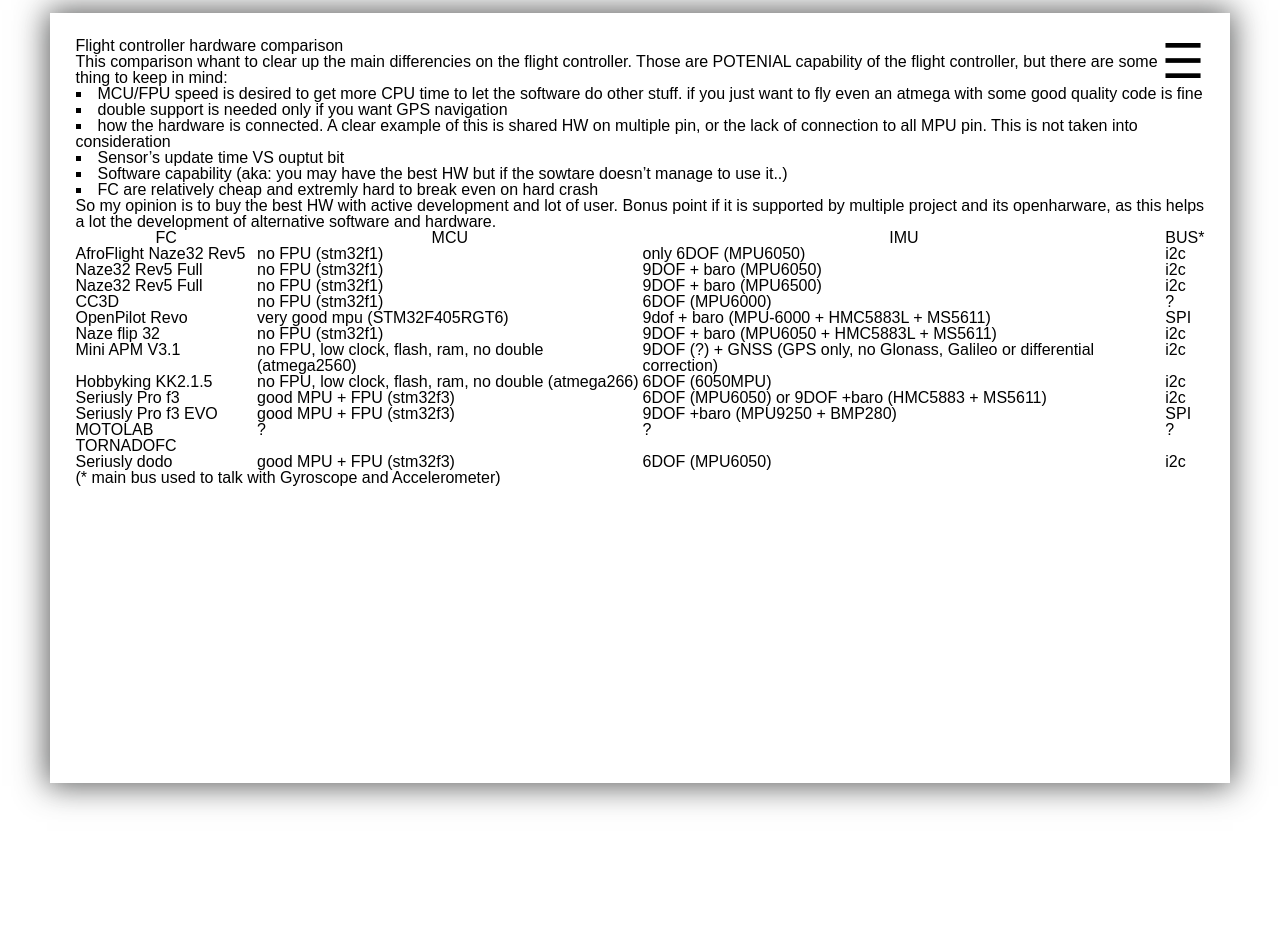
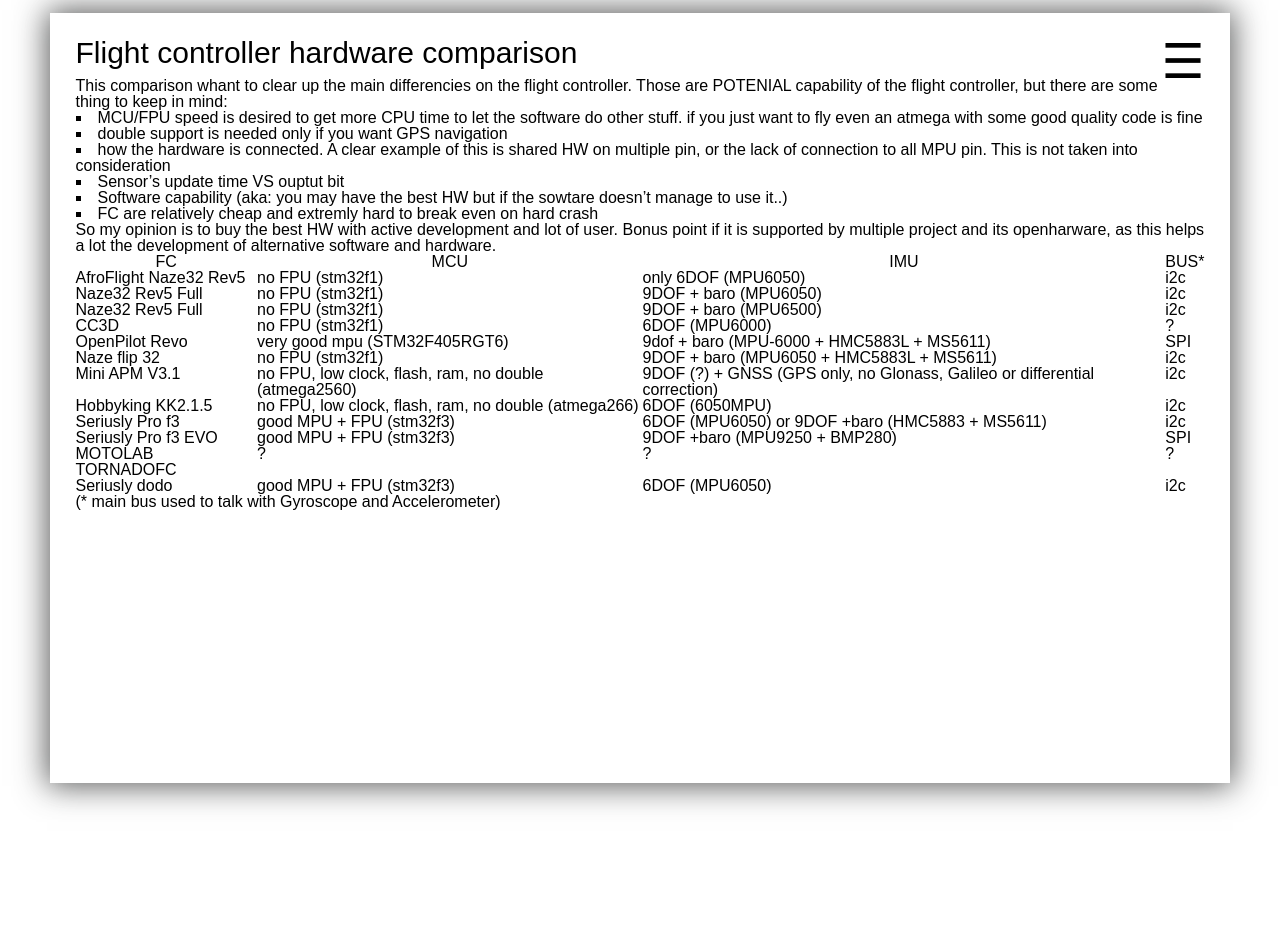
Before and after one commit to MauroMombelli/mauromombelli.github.io, a Jekyll site: the page built from _posts/2016/2016-07-18-Flight-Controllers-HW-comparison.md, in a window 1280 px wide. Built offline with Jekyll 4.4.1, drawn with Linux system fonts in a browser that asks for light colours.

Commit message:
Update 2016-07-18-Flight-Controllers-HW-comparison.md

```diff
--- a/_posts/2016/2016-07-18-Flight-Controllers-HW-comparison.md
+++ b/_posts/2016/2016-07-18-Flight-Controllers-HW-comparison.md
@@ -4,7 +4,7 @@
 excerpt: this is a little comparison of Flight Controller for multicopter as of 2016-07
 ---
 
-**{{page.title}}**
+# {{page.title}}
 
 {{excerpt}}
 
```
